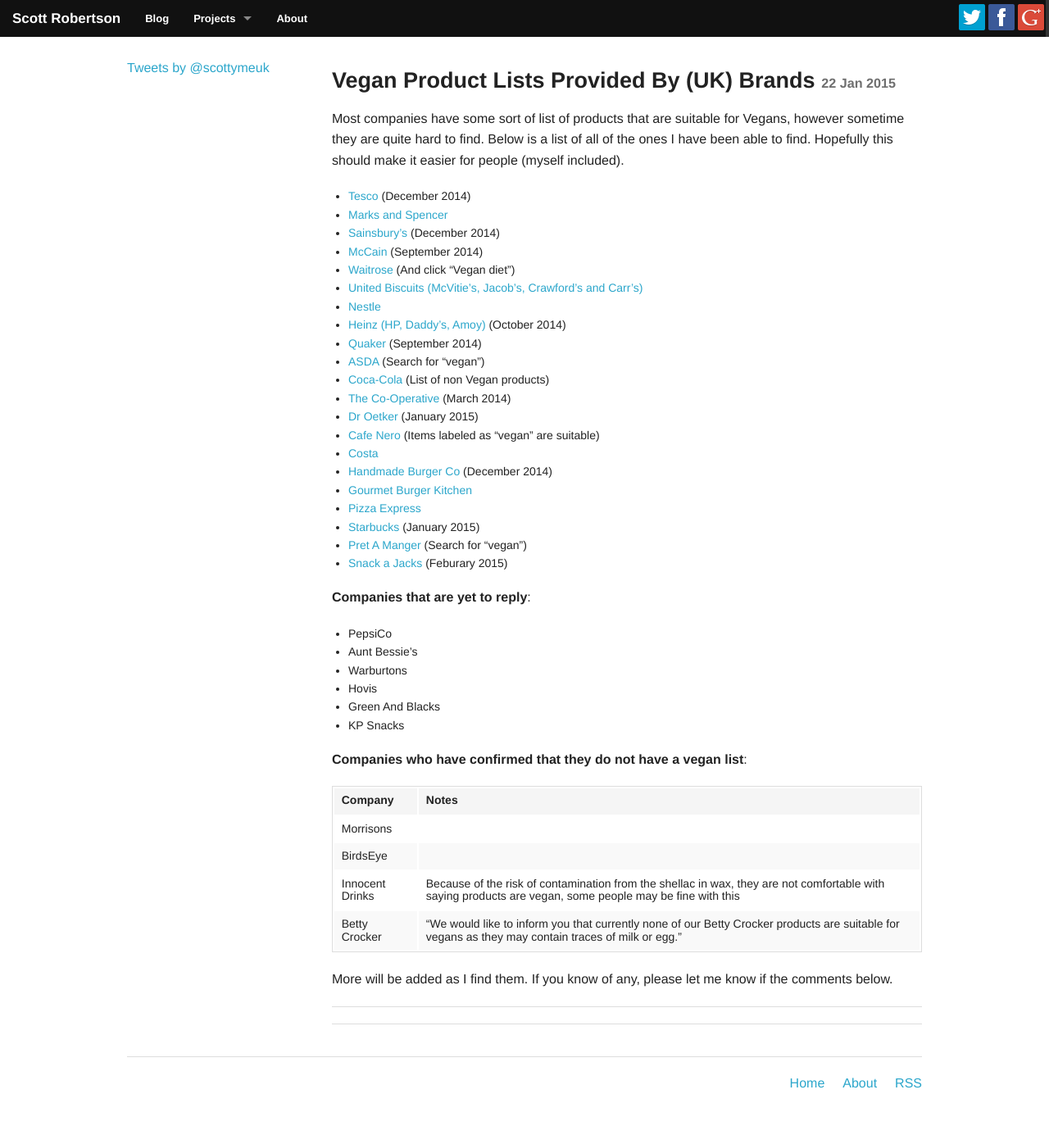
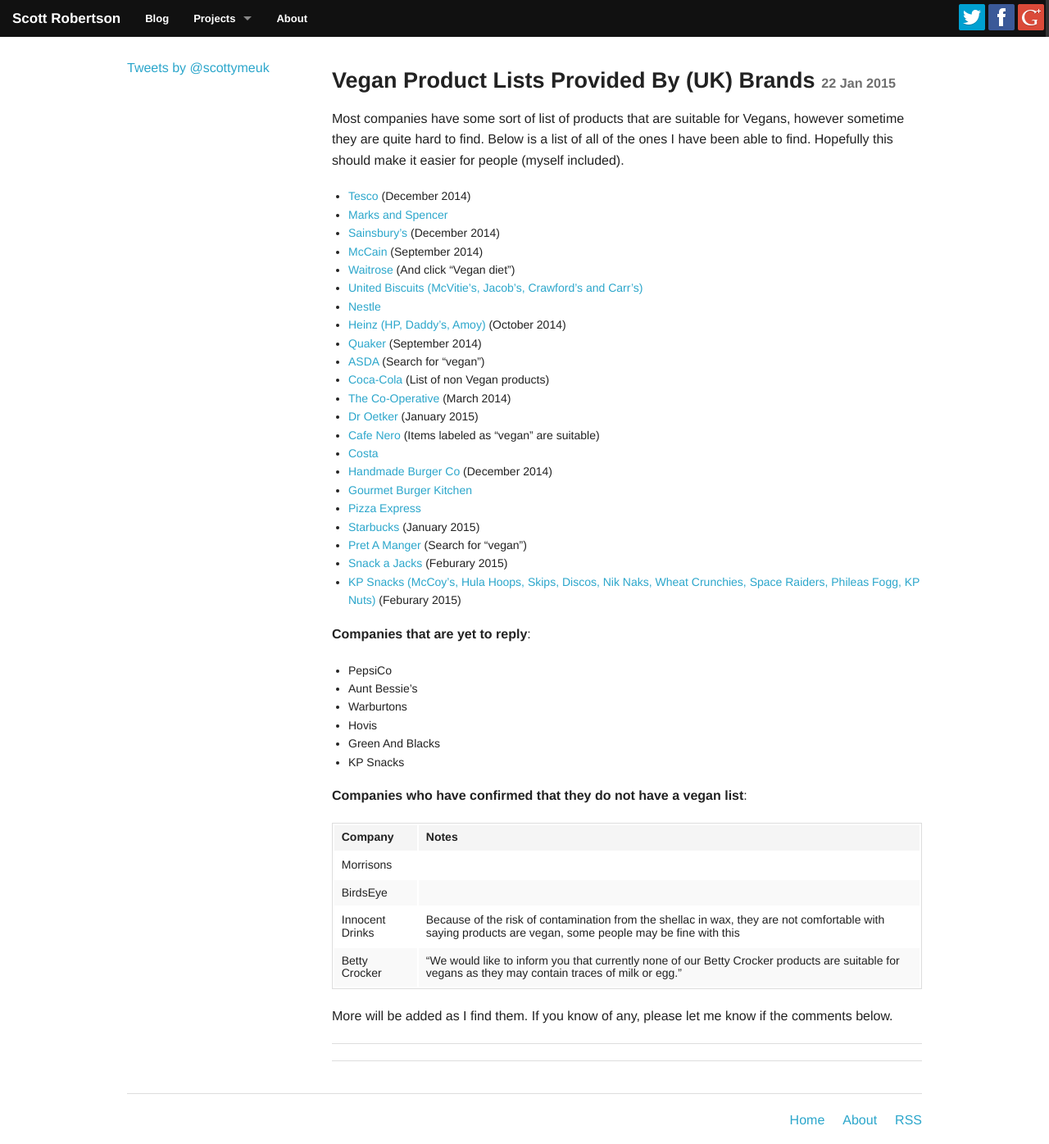
Before and after one commit to scottrobertson/scottrobertson.me, a Jekyll site: the page built from _posts/2015-01-22-uk-brands-vegan-lists.markdown, in a window 1280 px wide. Shown: the whole page at 82% size. Built offline with Jekyll 4.4.1, drawn with Linux system fonts in a browser that asks for light colours; nearby versions of some CDN libraries; Markdown is read by kramdown in place of the engine named in the settings; comment, search, counter and statistics services are not loaded; before the commit the page ends 1351 px from its top, so only the background shows below that.

Commit message:
Adding KP Snacks

```diff
--- a/_posts/2015-01-22-uk-brands-vegan-lists.markdown
+++ b/_posts/2015-01-22-uk-brands-vegan-lists.markdown
@@ -28,6 +28,7 @@
 - [Starbucks](https://upload.scottrobertson.me/eRfCJoAC1e2X4.html) (January 2015)
 - [Pret A Manger](http://www.pret.com/files/uk/nutritionals/allergen_guide.pdf) (Search for "vegan")
 - [Snack a Jacks](https://upload.scottrobertson.me/jqzMWUtbTe5pR.pdf) (Feburary 2015)
+- [KP Snacks (McCoy's, Hula Hoops, Skips, Discos, Nik Naks, Wheat Crunchies, Space Raiders, Phileas Fogg, KP Nuts)](https://upload.scottrobertson.me/XnW6Nbr1j3w3i.pdf) (Feburary 2015)
 
 **Companies that are yet to reply**:
 
```
